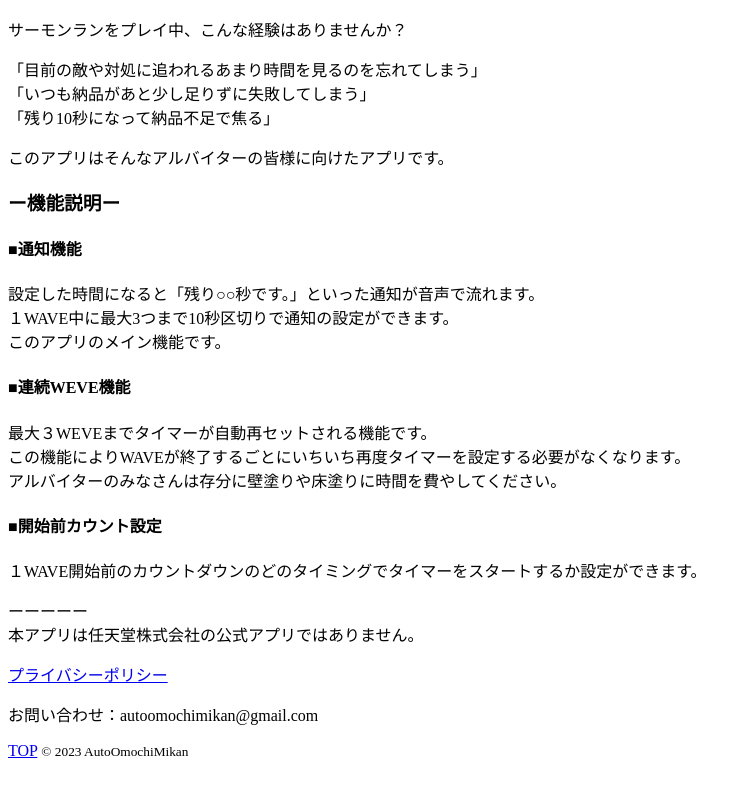
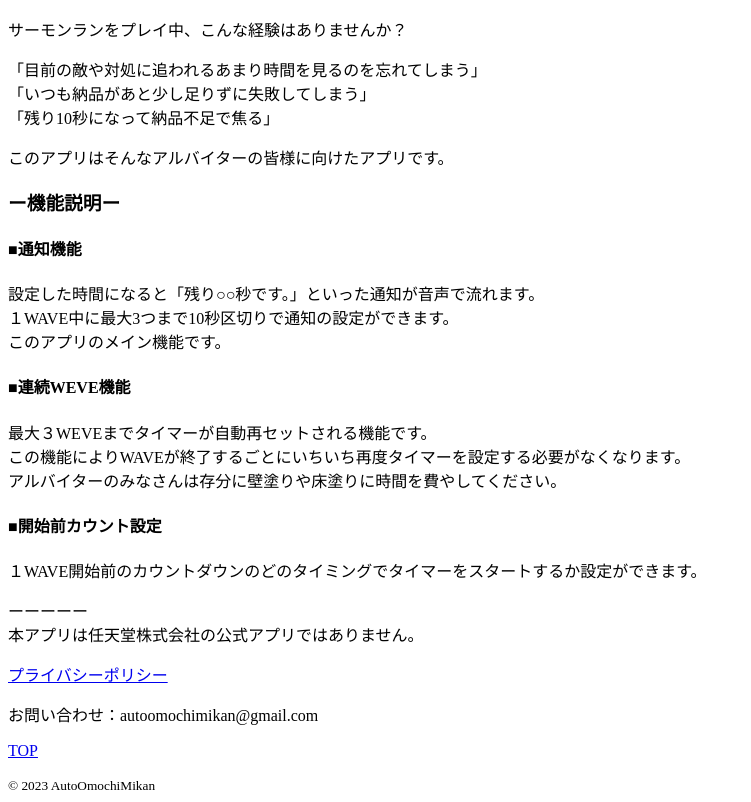
Before and after one commit to AutoOmochiMikan/autoomochimikan.github.io, a plain HTML site: page sulmonruntimer/index.html in a window 1280 px wide. Shown: the part 127-929 px from the top of the page, without its empty margins (0-751 px from the left). Before the commit the page ends 895 px from the top, so only its background shows below. Drawn offline with Linux system fonts and the light colour scheme.

Commit message:
戻るボタン位置調整

```diff
--- a/sulmonruntimer/index.html
+++ b/sulmonruntimer/index.html
@@ -36,7 +36,7 @@
 <p><a href="privacy_policy.html">プライバシーポリシー</a></p>
 <p>お問い合わせ：autoomochimikan@gmail.com</p>
 
-<a href="../">TOP</a>
+<p><a href="../">TOP</a></p>
 <small>© 2023 AutoOmochiMikan</small>
 </body>
 </html>
```
Also changed, not shown: sulmonruntimer/privacy_policy.html (+1 -1 lines).
